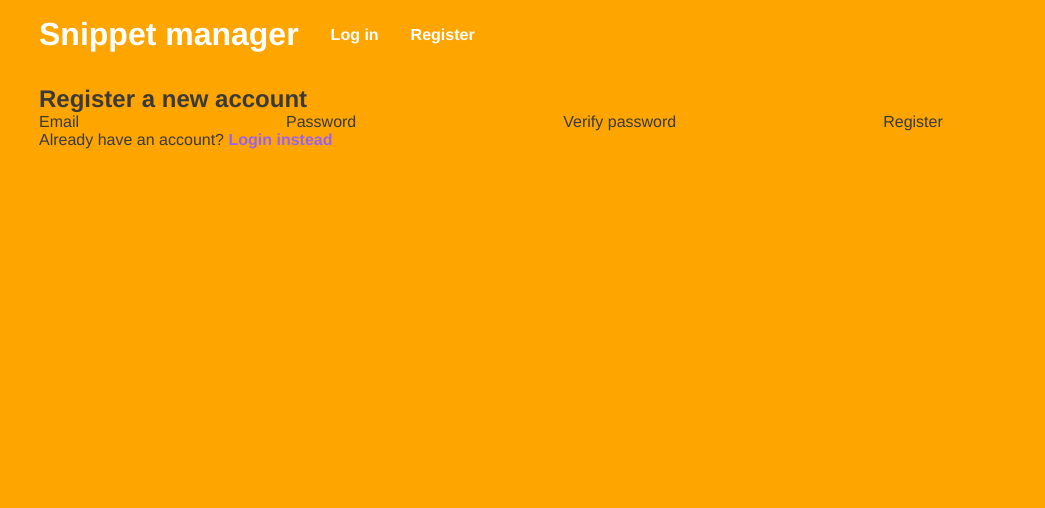
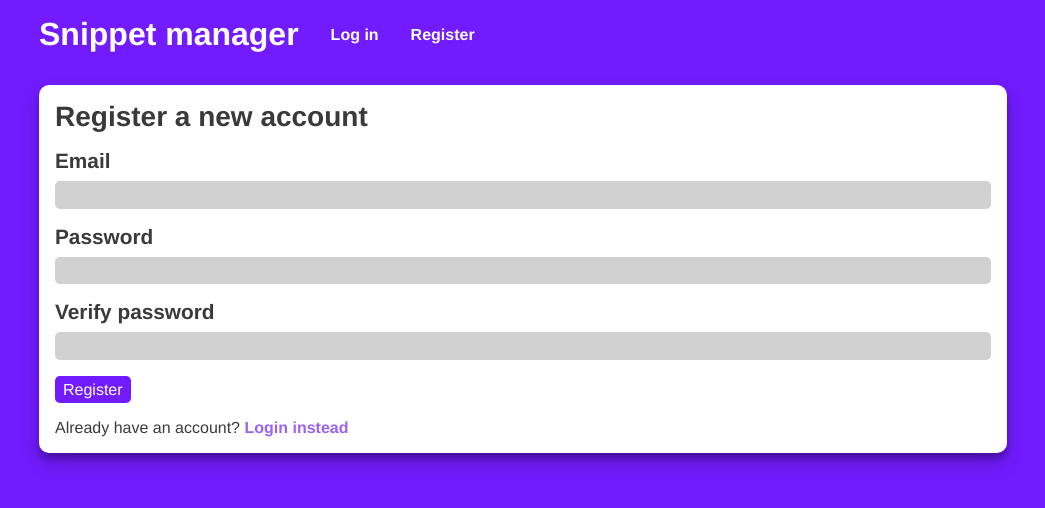
Before and after one commit to Tiago-devop/client, a React (Create React App) app: page /register in a window 1280 px wide. Shown: the top 508 px of the page, without its empty margins (117-1162 px from the left). Built offline with nearby package versions, Linux system fonts and the light colour scheme.

Commit message:
styling the register and login component

```diff
--- /dev/null
+++ b/src/components/auth/AuthForm.scss
@@ -0,0 +1,17 @@
+@import "../../style/mixins.scss";
+
+.auth-form {
+  @include card();
+
+  h2 {
+    margin-bottom: 1rem;
+    font-size: 1.75rem;
+  }
+
+  .btn-submit {
+    @include btn();
+    margin-bottom: 1rem;
+    background: var(--primary-color);
+    color: var(--text-light-color);
+  }
+}
--- a/src/components/auth/Login.js
+++ b/src/components/auth/Login.js
@@ -1,6 +1,7 @@
 import Axios from "axios";
 import React, { useState } from "react";
 import { Link } from "react-router-dom";
+import "./AuthForm.scss";
 
 function Login() {
   const [formEmail, setFormEmail] = useState("");
@@ -20,7 +21,7 @@ function Login() {
   return (
     <div className="auth-form">
       <h2>Log in</h2>
-      <form onSubmit={login}>
+      <form className="form" onSubmit={login}>
         <label htmlFor="form-email">Email</label>
         <input
           id="form-email"
@@ -37,7 +38,9 @@ function Login() {
           onChange={(e) => setFormPassword(e.target.value)}
         />
 
-        <button type="submit">Log in</button>
+        <button className="btn-submit" type="submit">
+          Log in
+        </button>
       </form>
       <p>
         Don't have an account yet? <Link to="/login">Register here.</Link>
--- a/src/components/auth/Register.js
+++ b/src/components/auth/Register.js
@@ -1,6 +1,7 @@
 import Axios from "axios";
 import React, { useState } from "react";
 import { Link } from "react-router-dom";
+import "./AuthForm.scss";
 
 function Register() {
   const [formEmail, setFormEmail] = useState("");
@@ -22,7 +23,7 @@ function Register() {
   return (
     <div className="auth-form">
       <h2>Register a new account</h2>
-      <form onSubmit={register}>
+      <form className="form" onSubmit={register}>
         <label htmlFor="form-email">Email</label>
         <input
           id="form-email"
@@ -47,7 +48,9 @@ function Register() {
           onChange={(e) => setFormPasswordVerify(e.target.value)}
         />
 
-        <button type="submit">Register</button>
+        <button className="btn-submit" type="submit">
+          Register
+        </button>
       </form>
       <p>
         Already have an account? <Link to="/login">Login instead</Link>
--- a/src/components/home/SnippetEditor.js
+++ b/src/components/home/SnippetEditor.js
@@ -48,7 +48,7 @@ function SnippetEditor({ getSnippets, setSnippetEditorOpen, editSnippetData }) {
 
   return (
     <div className="snippet-editor">
-      <form onSubmit={saveSnippet}>
+      <form className="form" onSubmit={saveSnippet}>
         <label htmlFor="editor-title">Title</label>
         <input
           id="editor-title"
--- a/src/components/home/SnippetEditor.scss
+++ b/src/components/home/SnippetEditor.scss
@@ -2,32 +2,6 @@
 
 .snippet-editor {
   @include card();
-
-  label,
-  input,
-  textarea {
-    display: block;
-  }
-
-  label {
-    margin-bottom: 0.5rem;
-    font-size: 1.3rem;
-    font-weight: bold;
-  }
-
-  input,
-  textarea {
-    margin-bottom: 1rem;
-    padding: 0.3rem 0.5rem;
-    border-radius: 5px;
-    width: 100%;
-    background: var(--dark-color);
-  }
-
-  textarea {
-    height: 200px;
-    resize: none;
-  }
 
   .btn-save,
   .btn-cancel {
--- /dev/null
+++ b/src/style/forms.scss
@@ -0,0 +1,27 @@
+.form {
+  label,
+  input,
+  textarea {
+    display: block;
+  }
+
+  label {
+    margin-bottom: 0.5rem;
+    font-size: 1.3rem;
+    font-weight: bold;
+  }
+
+  input,
+  textarea {
+    margin-bottom: 1rem;
+    padding: 0.3rem 0.5rem;
+    border-radius: 5px;
+    width: 100%;
+    background: var(--dark-color);
+  }
+
+  textarea {
+    height: 200px;
+    resize: none;
+  }
+}
--- a/src/style/index.scss
+++ b/src/style/index.scss
@@ -1,5 +1,6 @@
 @import "./variables.scss";
 @import "./mixins.scss";
+@import "./forms.scss";
 
 * {
   margin: 0;
@@ -8,8 +9,7 @@
 }
 
 body {
-  // background: var(--primary-color);
-  background-color: orange;
+  background: var(--primary-color);
   color: var(--text-dark-color);
   font-family: "Franklin Gothic Medium", "Arial Narrow", Arial, sans-serif;
 }
```
